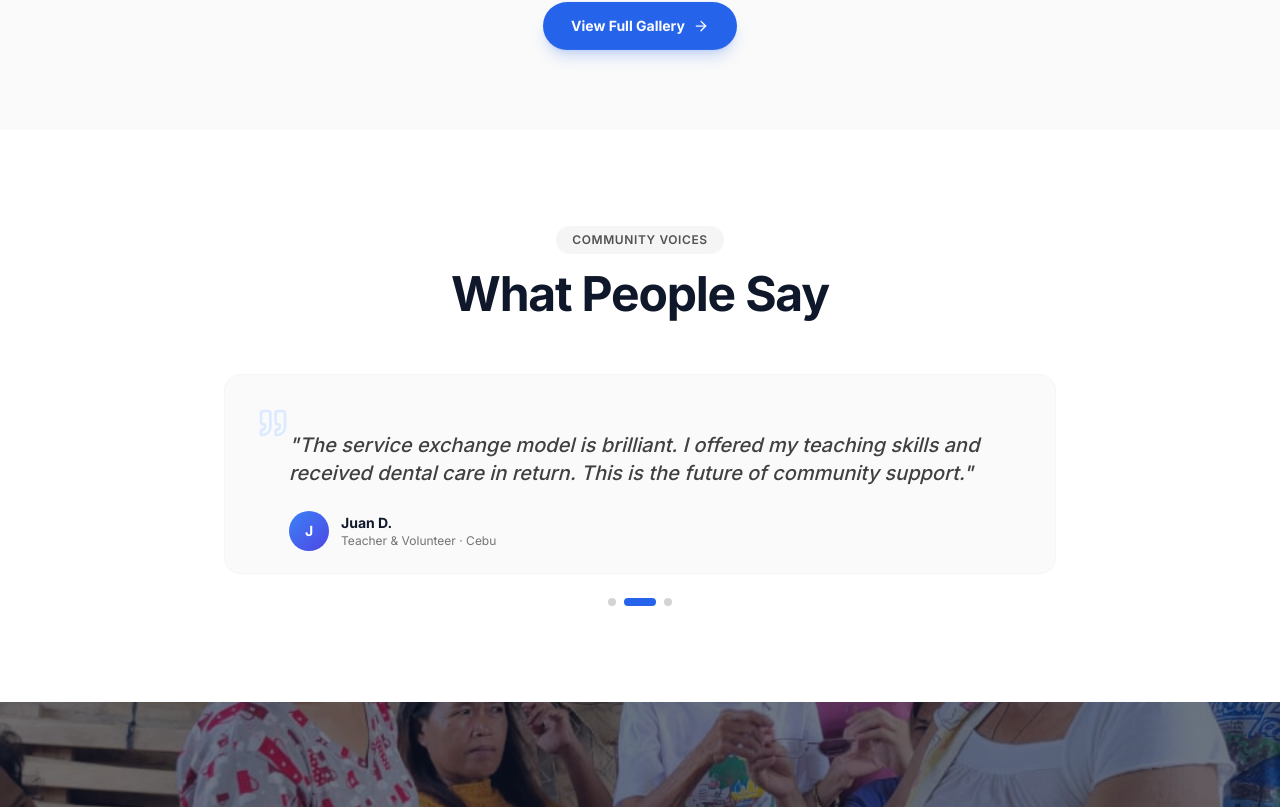
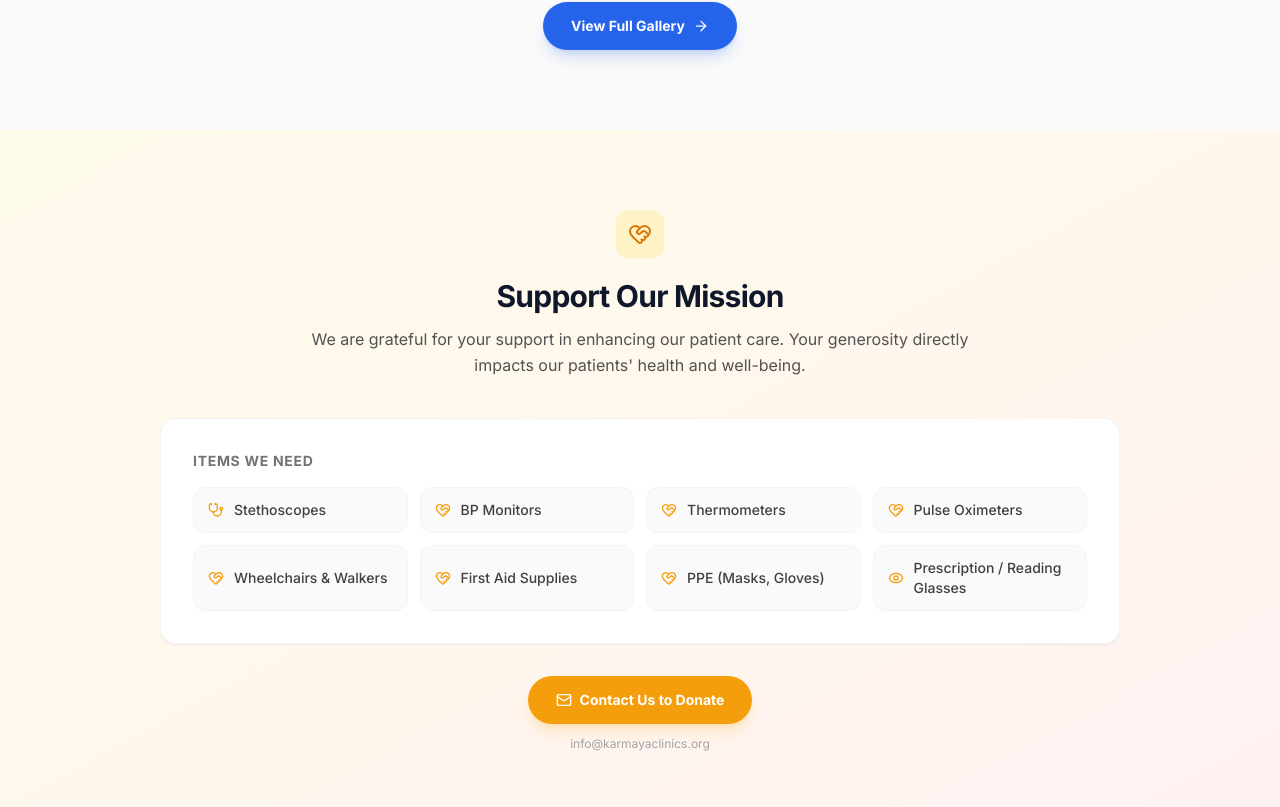
Before and after one commit to simplifaisoul/karmaya-clinic, a React (Vite) app: page /#/ in a window 1280 px wide. Shown: the part 5653-6460 px from the top of the page. Built offline with nearby package versions, Linux system fonts and the light colour scheme; no server answers.

Commit message:
Add Support Our Mission donation section to homepage

```diff
--- a/src/pages/Home.tsx
+++ b/src/pages/Home.tsx
@@ -6,7 +6,18 @@ import ParallaxDivider from "../components/ParallaxDivider";
 import Testimonials from "../components/Testimonials";
 import { ScrollReveal } from "../components/ScrollReveal";
 import { Link } from 'react-router-dom';
-import { ArrowRight, Camera, ArrowRightLeft, Users, BookOpen } from 'lucide-react';
+import { ArrowRight, Camera, ArrowRightLeft, Users, BookOpen, HeartHandshake, Stethoscope, Eye, Mail } from 'lucide-react';
+
+const donationItems = [
+    { icon: Stethoscope, name: 'Stethoscopes' },
+    { icon: HeartHandshake, name: 'BP Monitors' },
+    { icon: HeartHandshake, name: 'Thermometers' },
+    { icon: HeartHandshake, name: 'Pulse Oximeters' },
+    { icon: HeartHandshake, name: 'Wheelchairs & Walkers' },
+    { icon: HeartHandshake, name: 'First Aid Supplies' },
+    { icon: HeartHandshake, name: 'PPE (Masks, Gloves)' },
+    { icon: Eye, name: 'Prescription / Reading Glasses' },
+];
 
 const Home = () => {
     return (
@@ -106,6 +117,49 @@ const Home = () => {
                 </section>
             </ScrollReveal>
 
+            {/* Support Our Mission */}
+            <ScrollReveal width="100%">
+                <section className="py-16 md:py-20 bg-gradient-to-br from-amber-50 via-orange-50 to-rose-50">
+                    <div className="max-w-5xl mx-auto px-4 sm:px-6 lg:px-8">
+                        <div className="text-center mb-10">
+                            <div className="w-12 h-12 bg-amber-100 rounded-xl flex items-center justify-center mx-auto mb-5">
+                                <HeartHandshake className="w-6 h-6 text-amber-600" />
+                            </div>
+                            <h2 className="text-2xl md:text-3xl font-bold text-neutral-900 mb-3">Support Our Mission</h2>
+                            <p className="text-neutral-600 max-w-2xl mx-auto leading-relaxed">
+                                We are grateful for your support in enhancing our patient care.
+                                Your generosity directly impacts our patients' health and well-being.
+                            </p>
+                        </div>
+
+                        <div className="bg-white rounded-2xl shadow-sm border border-neutral-100 p-6 md:p-8 mb-8">
+                            <p className="text-sm font-bold text-neutral-500 uppercase tracking-wider mb-4">Items We Need</p>
+                            <div className="grid grid-cols-2 md:grid-cols-4 gap-3">
+                                {donationItems.map((item, i) => {
+                                    const Icon = item.icon;
+                                    return (
+                                        <div key={i} className="flex items-center gap-2.5 bg-neutral-50 rounded-xl px-3.5 py-3 border border-neutral-100">
+                                            <Icon className="w-4 h-4 text-amber-500 flex-shrink-0" />
+                                            <span className="text-sm font-medium text-neutral-700">{item.name}</span>
+                                        </div>
+                                    );
+                                })}
+                            </div>
+                        </div>
+
+                        <div className="text-center">
+                            <a
+                                href="mailto:info@karmayaclinics.org?subject=Donation%20Inquiry&body=Hello%2C%20I%20would%20like%20to%20contribute%20to%20Karmaya%20Clinics."
+                                className="inline-flex items-center gap-2 px-7 py-3.5 bg-amber-500 text-white rounded-full font-bold text-sm hover:bg-amber-600 transition-colors shadow-lg shadow-amber-500/20"
+                            >
+                                <Mail className="w-4 h-4" /> Contact Us to Donate
+                            </a>
+                            <p className="text-xs text-neutral-400 mt-3">info@karmayaclinics.org</p>
+                        </div>
+                    </div>
+                </section>
+            </ScrollReveal>
+
             <Testimonials />
 
             <ParallaxDivider
```
